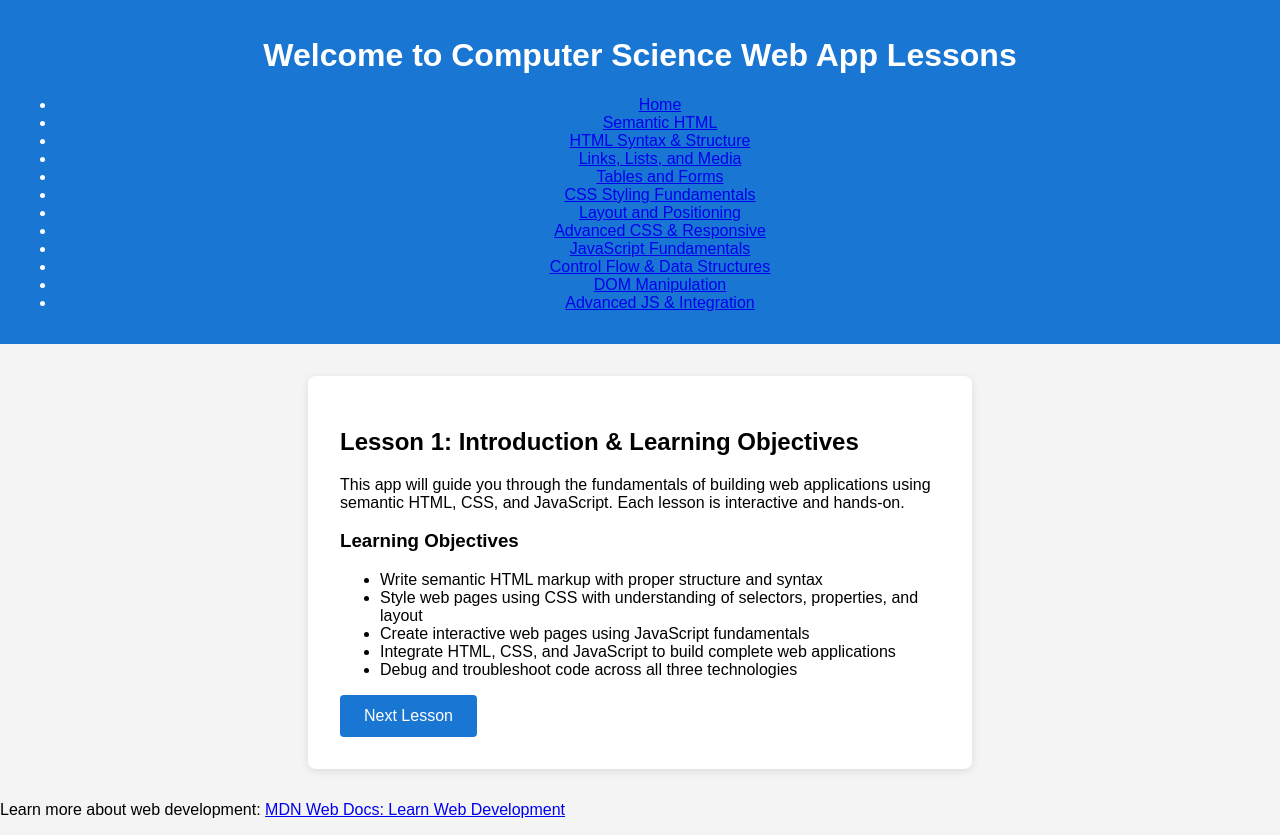
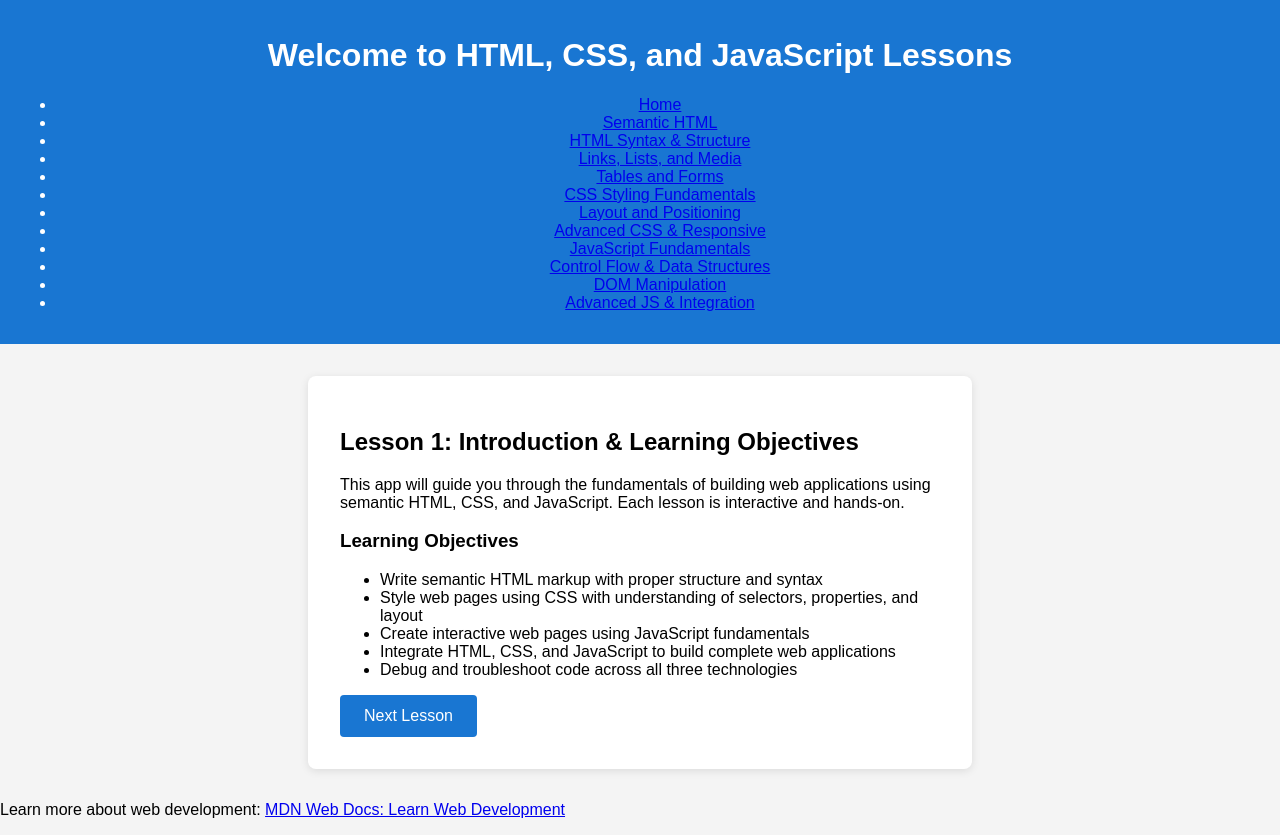
Before and after one commit to RajKrishnanIIT/fedemos, a website: page public/index.html in a window 1280 px wide. Drawn offline with Linux system fonts and the light colour scheme.

Commit message:
Changed Title

```diff
--- a/public/index.html
+++ b/public/index.html
@@ -10,7 +10,7 @@
 </head>
 <body>
     <header>
-        <h1>Welcome to Computer Science Web App Lessons</h1>
+        <h1>Welcome to HTML, CSS, and JavaScript Lessons</h1>
         <nav>
             <ul class="lesson-nav">
                 <li><a href="/index.html">Home</a></li>
```
